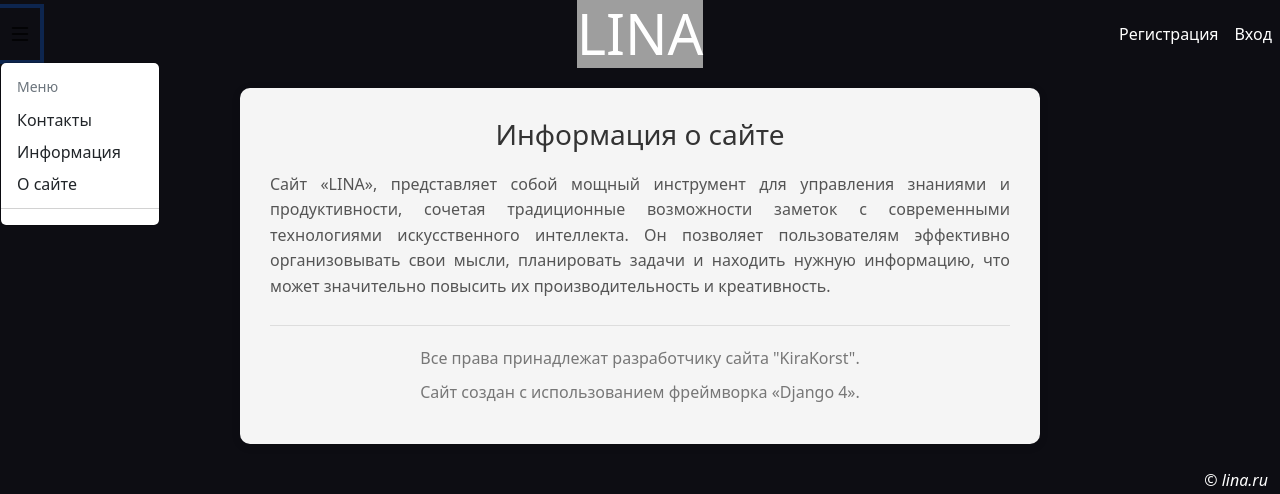
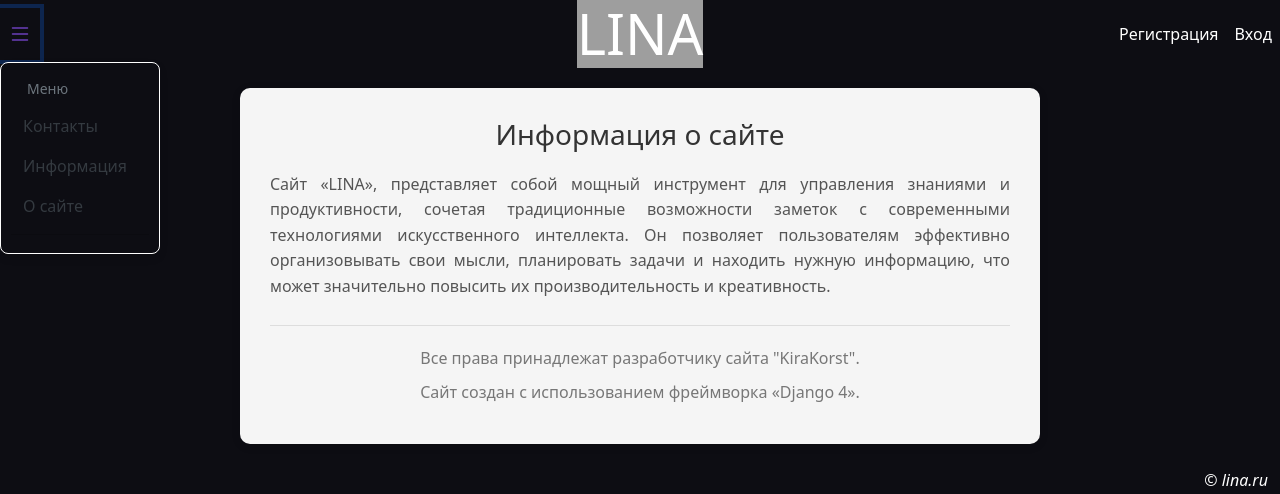
Before and after one commit to kirakorst/LINA, a Django app: template main/templates/main/about.html in a window 1280 px wide, after a click that opens the changed part. Shown: the top 494 px of the page. Run offline with Django 3.2, Linux system fonts and the light colour scheme; the template is opened without the code that fills it, so the values that code supplies are empty; some libraries are stand-ins or nearby versions; grey boxes are pictures that could not be loaded.

Commit message:
Корректировка html

```diff
--- a/main/static/main/style.css
+++ b/main/static/main/style.css
@@ -75,3 +75,29 @@ li {
 .dropdown-toggle::after {
     display: none; /* Убираем стрелку */
 }
+
+
+.navbar-nav .nav-link.active, .navbar-nav .nav-link.show {
+    color: #6f42c1;
+}
+
+.dropdown-menu {
+    --bs-dropdown-bg: #0d0d13; /* Фоновый цвет */
+    border-color: white; /* Цвет границы */
+    border-radius: 8px; /* Закругленные углы */
+    box-shadow: 0 4px 8px rgba(0, 0, 0, 0.1); /* Тень для глубины */
+    padding: 10px; /* Отступы внутри меню */
+}
+
+.dropdown-menu a {
+    color: #343a40; /* Цвет текста */
+    text-decoration: none; /* Убираем подчеркивание */
+    padding: 8px 12px; /* Отступы для ссылок */
+    display: block; /* Делаем ссылки блочными элементами */
+    transition: background-color 0.3s; /* Плавный переход фона при наведении */
+}
+
+.dropdown-menu a:hover {
+    background-color: rgba(0, 123, 255, 0.2); /* Цвет фона при наведении */
+    color: #6f42c1; /* Цвет текста при наведении */
+}
```
